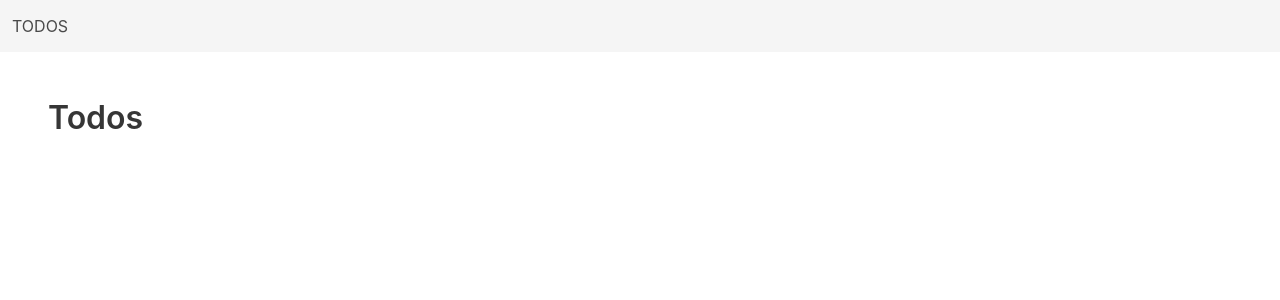
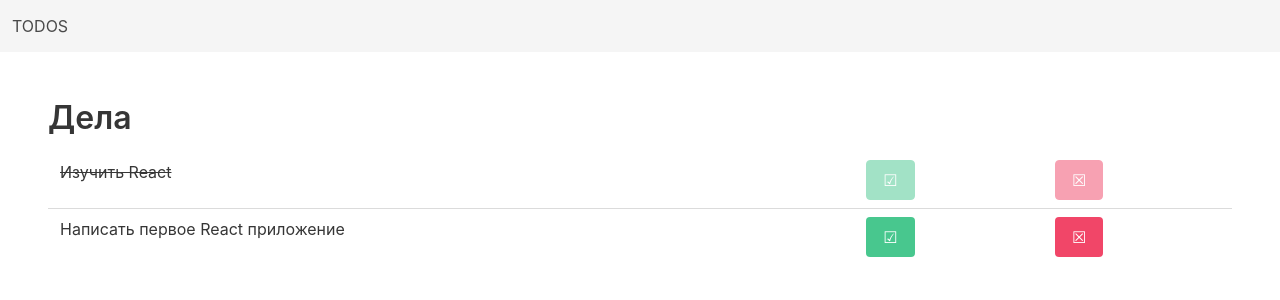
Before and after one commit to Giocatory/todos-new, a React (Create React App) app: page /1 in a window 1280 px wide. Shown: the top 300 px of the page. Built offline with nearby package versions, Linux system fonts and the light colour scheme.

Commit message:
функция компонент

```diff
--- a/src/App.js
+++ b/src/App.js
@@ -1,4 +1,5 @@
 import React, {Component} from "react";
+import TodoList from "./TodoList";
 
 const date1 = new Date(2023, 5, 9, 23, 47);
 const date2 = new Date(2023, 5, 10, 0, 47);
@@ -31,7 +32,7 @@
 
     render() {
         return(
-            <div>
+            <>
                 <nav className="navbar is-light">
                     <div className="navbar-brand">
                         <span className="navbar-item is-uppercase">
@@ -40,9 +41,9 @@
                     </div>
                 </nav>
                 <main className="content px-6 mt-6">
-                    <h1>Todos</h1>
+                    <TodoList list={this.data}/>
                 </main>
-            </div>
+            </>
         )
     }
 }
--- /dev/null
+++ b/src/TodoList.js
@@ -0,0 +1,29 @@
+export default function TodoList(props){
+    return (
+            <section>
+                <h1>Дела</h1>
+                <table className="table is-hoverable is-fullwidth">
+                    <tbody>
+                        {props.list.map( item => (
+                            <tr key={item.key}>
+                                <td>
+                                    <span title={item.desc}>
+                                        {item.done && <del>{item.title}</del>}
+                                    </span>
+                                    <span title={item.desc}>
+                                        {!item.done && item.title}
+                                    </span>
+                                </td>
+                                <td>
+                                    <button className="button is-success" title="Пометить, как сделанное" disabled={item.done}> &#9745; </button>
+                                </td>
+                                <td>
+                                    <button className="button is-danger" title="Удалить" disabled={item.done}> &#9746; </button>
+                                </td>
+                            </tr>
+                        ) )}
+                    </tbody>
+                </table>
+            </section>
+        )
+}
```
